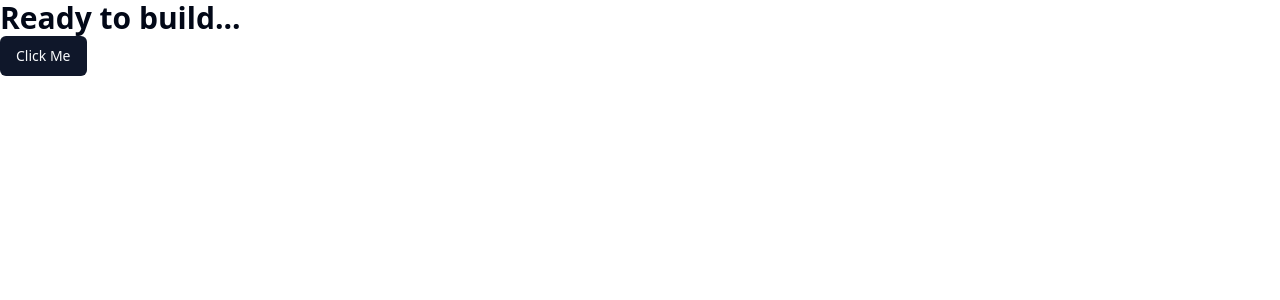
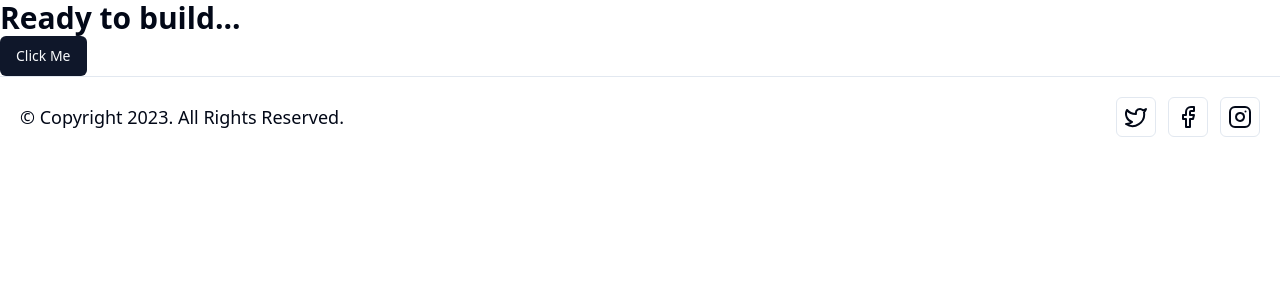
Before and after one commit to aay7ush/magic-world, a Next.js app: page / in a window 1280 px wide. Shown: the top 300 px of the page. Built offline with nearby package versions, Linux system fonts and the light colour scheme.

Commit message:
feat: add footer

```diff
--- a/app/layout.tsx
+++ b/app/layout.tsx
@@ -1,3 +1,4 @@
+import Footer from "@/components/Footer"
 import type { Metadata } from "next"
 import "./globals.css"
 
@@ -13,7 +14,10 @@
 }) {
   return (
     <html lang="en">
-      <body>{children}</body>
+      <body>
+        {children}
+        <Footer />
+      </body>
     </html>
   )
 }
--- /dev/null
+++ b/components/Footer.tsx
@@ -0,0 +1,43 @@
+import { Facebook, Instagram, Twitter } from "lucide-react"
+import Link from "next/link"
+import { Button } from "./ui/button"
+
+const SOCIALS: SocialProps[] = [
+  {
+    name: "Twitter",
+    icon: <Twitter />,
+    url: "https://twitter.com/",
+  },
+  {
+    name: "Facebook",
+    icon: <Facebook />,
+    url: "https://www.facebook.com/",
+  },
+  {
+    name: "Instagram",
+    icon: <Instagram />,
+    url: "https://www.instagram.com/",
+  },
+]
+
+export default function Footer() {
+  return (
+    <footer>
+      <div className="flex justify-between items-center border-t p-5">
+        <p className="text-lg">
+          &copy; Copyright {new Date().getFullYear()}. All Rights Reserved.
+        </p>
+
+        <div className="flex gap-3">
+          {SOCIALS.map((social: SocialProps) => (
+            <Link key={social.name} href={social.url} target="_blank">
+              <Button variant={"outline"} size={"icon"}>
+                {social.icon}
+              </Button>
+            </Link>
+          ))}
+        </div>
+      </div>
+    </footer>
+  )
+}
--- /dev/null
+++ b/types/index.ts
@@ -0,0 +1,5 @@
+type SocialProps = {
+  name: string
+  icon: JSX.Element
+  url: string
+}
```
